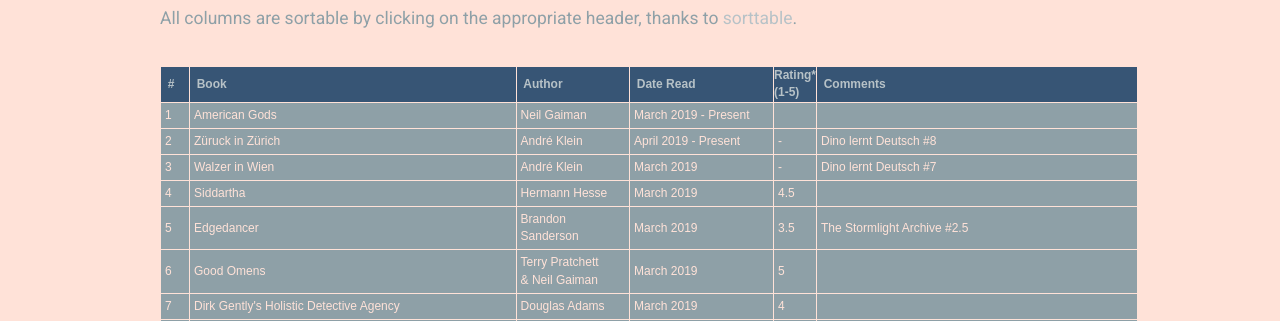
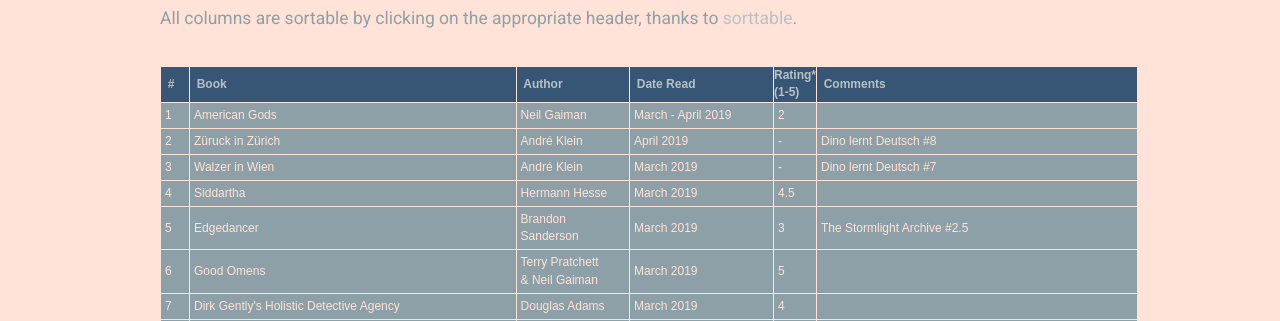
Before and after one commit to JeffSolo/jeffsolo.github.com, a Jekyll site: the page built from _posts/2015-03-30-books.md, in a window 1280 px wide and 900 px high. Shown: the part 451-772 px from the top of the window. Built offline with Jekyll 4.4.1, drawn with Linux system fonts in a browser that asks for light colours; nearby versions of some CDN libraries.

Commit message:
updated books

```diff
--- a/_includes/books.html
+++ b/_includes/books.html
@@ -29,11 +29,11 @@ tr{
 }
 </style><table class="tableizer-table sortable">
 <tr class="tableizer-firstrow fingerpointer"><th>&nbsp;&nbsp;#</th><th>&nbsp;&nbsp;Book</th><th>&nbsp;&nbsp;Author</th><th>&nbsp;&nbsp;Date Read</th><th>Rating*<br>(1-5)</th><th>&nbsp;&nbsp;Comments</th></tr>
-<tr><td>American Gods</td><td>Neil Gaiman</td><td sorttable_customkey="-60">March 2019 - Present</td><td></td><td></td></tr>
-<tr><td>Züruck in Zürich</td><td>André Klein</td><td sorttable_customkey="-59">April 2019 - Present</td><td>-</td><td>Dino lernt Deutsch #8</td></tr>
+<tr><td>American Gods</td><td>Neil Gaiman</td><td sorttable_customkey="-60">March - April 2019</td><td>2</td><td></td></tr>
+<tr><td>Züruck in Zürich</td><td>André Klein</td><td sorttable_customkey="-59">April 2019</td><td>-</td><td>Dino lernt Deutsch #8</td></tr>
 <tr><td>Walzer in Wien</td><td>André Klein</td><td sorttable_customkey="-58">March 2019</td><td>-</td><td>Dino lernt Deutsch #7</td></tr>
 <tr><td>Siddartha</td><td>Hermann Hesse</td><td sorttable_customkey="-57">March 2019</td><td>4.5</td><td></td></tr>
-<tr><td>Edgedancer</td><td>Brandon Sanderson</td><td sorttable_customkey="-56">March 2019</td><td>3.5</td><td>The Stormlight Archive #2.5</td></tr>
+<tr><td>Edgedancer</td><td>Brandon Sanderson</td><td sorttable_customkey="-56">March 2019</td><td>3</td><td>The Stormlight Archive #2.5</td></tr>
 <tr><td>Good Omens</td><td>Terry Pratchett <br>& Neil Gaiman</td><td sorttable_customkey="-55">March 2019</td><td>5</td><td></td></tr>
 <tr><td>Dirk Gently's Holistic Detective Agency</td><td>Douglas Adams</td><td sorttable_customkey="-54">March 2019</td><td>4</td><td></td></tr>
 <tr><td>Plötzlich in Palermo</td><td>André Klein</td><td sorttable_customkey="-53.5">January - March 2019</td><td>-</td><td>Dino lernt Deutsch #6</td></tr>
```
